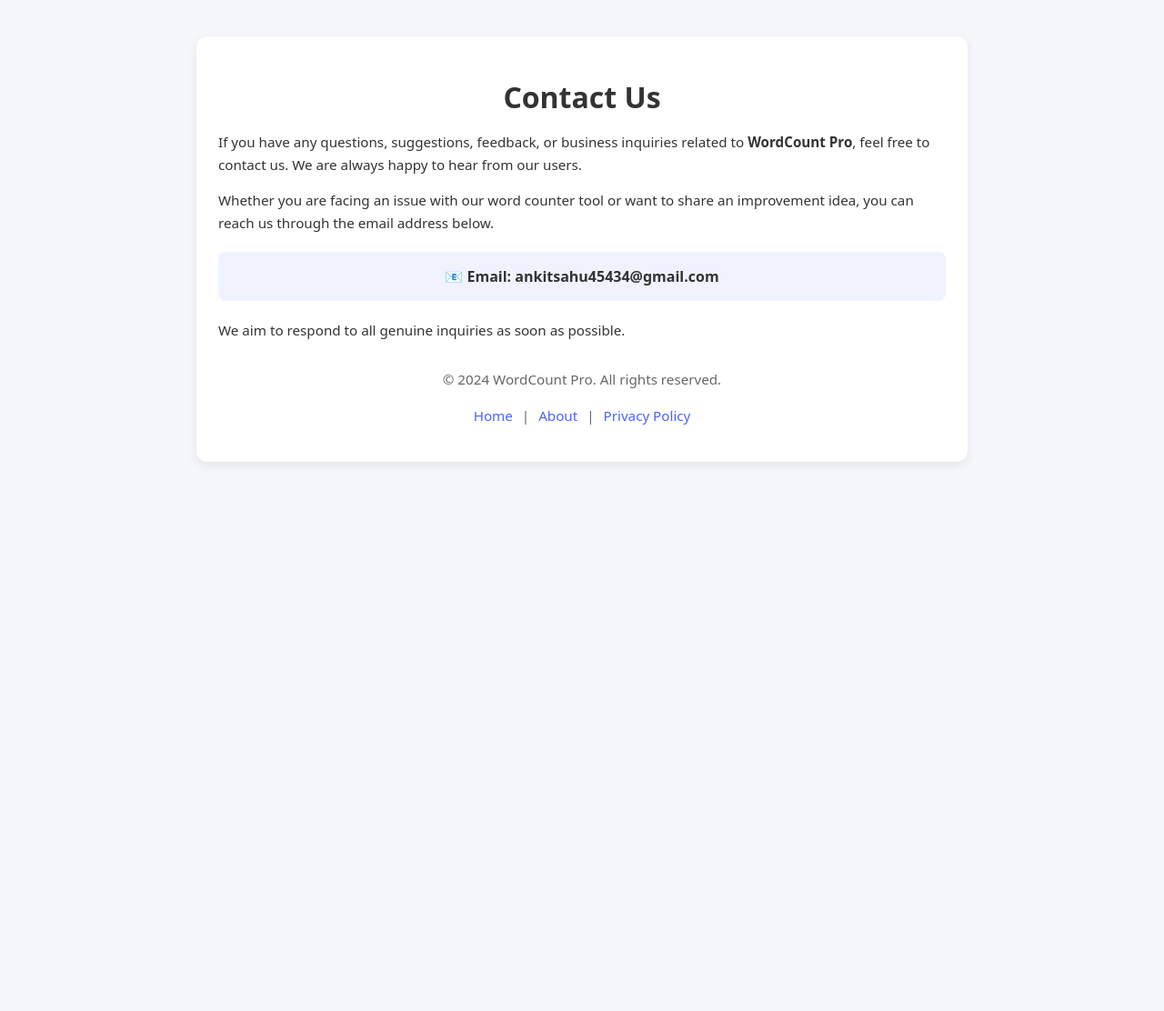
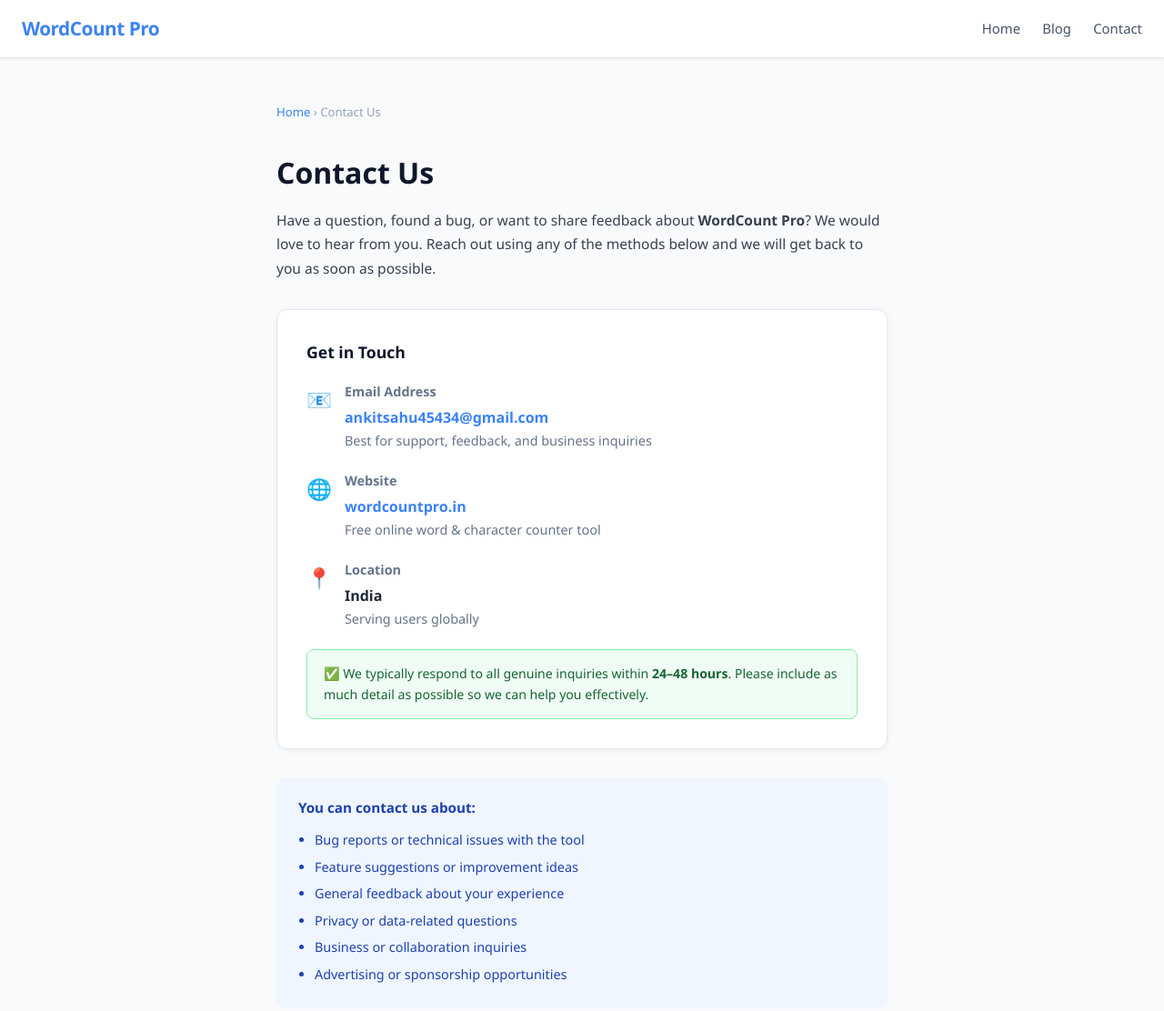
Before and after one commit to hackarxyz1-maker/hackarxyz1-maker.github.io, a plain HTML site: page contact.html in a window 1280 px wide. Shown: the top 1112 px of the page at 91% size. Before the commit the page ends 800 px from the top, so only its background shows below. Drawn offline with Linux system fonts and the light colour scheme.

Commit message:
Contact. html

```diff
--- a/contact.html
+++ b/contact.html
@@ -1,86 +1,120 @@
 <!DOCTYPE html>
 <html lang="en">
 <head>
-  <meta charset="UTF-8">
+  <meta charset="UTF-8" />
+  <meta name="viewport" content="width=device-width, initial-scale=1.0" />
+  <meta name="description" content="Contact WordCount Pro for support, feedback, or business inquiries. We are happy to help." />
   <title>Contact Us - WordCount Pro</title>
-  <meta name="viewport" content="width=device-width, initial-scale=1.0">
-  <meta name="description" content="Contact WordCount Pro for support, feedback, or business inquiries.">
   <style>
-    body {
-      margin: 0;
-      font-family: system-ui, -apple-system, BlinkMacSystemFont, "Segoe UI", Roboto, sans-serif;
-      background: #f5f7fb;
-      color: #333;
-    }
-    .container {
-      max-width: 800px;
-      margin: 40px auto;
-      background: #ffffff;
-      padding: 24px;
-      border-radius: 12px;
-      box-shadow: 0 4px 12px rgba(0,0,0,0.08);
-    }
-    h1 {
-      text-align: center;
-      margin-bottom: 16px;
-    }
-    p {
-      line-height: 1.6;
-      font-size: 0.95rem;
-    }
-    .email-box {
-      margin-top: 20px;
-      padding: 16px;
-      background: #f0f3ff;
-      border-radius: 8px;
-      text-align: center;
-      font-weight: 600;
-    }
-    footer {
-      margin-top: 30px;
-      text-align: center;
-      font-size: 0.8rem;
-      color: #666;
-    }
-    footer a {
-      color: #4a63ff;
-      text-decoration: none;
-      margin: 0 6px;
-    }
+    *, *::before, *::after { box-sizing: border-box; margin: 0; padding: 0; }
+    body { font-family: 'Segoe UI', system-ui, -apple-system, sans-serif; background: #f8fafc; color: #1e293b; line-height: 1.7; }
+    header { background: #fff; border-bottom: 1px solid #e2e8f0; padding: 14px 24px; display: flex; align-items: center; justify-content: space-between; position: sticky; top: 0; z-index: 10; box-shadow: 0 1px 4px rgba(0,0,0,.06); }
+    .logo { font-size: 1.3rem; font-weight: 800; color: #3b82f6; text-decoration: none; letter-spacing: -.5px; }
+    nav a { color: #475569; text-decoration: none; font-size: .93rem; font-weight: 500; margin-left: 20px; }
+    nav a:hover { color: #3b82f6; }
+    .container { max-width: 720px; margin: 48px auto; padding: 0 24px 80px; }
+    .breadcrumb { font-size: .82rem; color: #94a3b8; margin-bottom: 28px; }
+    .breadcrumb a { color: #3b82f6; text-decoration: none; }
+    h1 { font-size: 2rem; font-weight: 800; color: #0f172a; margin-bottom: 12px; }
+    p { margin-bottom: 14px; color: #374151; font-size: .97rem; }
+    .contact-card { background: #fff; border: 1px solid #e2e8f0; border-radius: 12px; padding: 32px; margin: 32px 0; box-shadow: 0 1px 6px rgba(0,0,0,.06); }
+    .contact-card h2 { font-size: 1.1rem; font-weight: 700; color: #0f172a; margin-bottom: 16px; }
+    .contact-item { display: flex; align-items: flex-start; gap: 14px; margin-bottom: 20px; }
+    .contact-item:last-child { margin-bottom: 0; }
+    .icon { font-size: 1.4rem; margin-top: 2px; }
+    .contact-item strong { display: block; font-size: .9rem; color: #64748b; margin-bottom: 2px; }
+    .contact-item a { color: #3b82f6; text-decoration: none; font-size: 1rem; font-weight: 600; }
+    .contact-item a:hover { text-decoration: underline; }
+    .contact-item p { margin: 0; font-size: .9rem; color: #64748b; }
+    .topics { background: #eff6ff; border-radius: 10px; padding: 20px 24px; margin: 28px 0; }
+    .topics h3 { font-size: .95rem; font-weight: 700; color: #1e40af; margin-bottom: 10px; }
+    .topics ul { margin-left: 18px; }
+    .topics ul li { color: #1e40af; font-size: .9rem; margin-bottom: 5px; }
+    .response-note { background: #f0fdf4; border: 1px solid #86efac; border-radius: 8px; padding: 14px 18px; font-size: .88rem; color: #166534; margin-top: 8px; }
+    footer { background: #1e293b; color: #94a3b8; text-align: center; padding: 24px; font-size: .85rem; }
+    footer a { color: #60a5fa; text-decoration: none; margin: 0 10px; }
+    footer a:hover { text-decoration: underline; }
   </style>
 </head>
 <body>
 
-  <div class="container">
-    <h1>Contact Us</h1>
+<header>
+  <a class="logo" href="https://wordcountpro.in/index.html">WordCount Pro</a>
+  <nav>
+    <a href="https://wordcountpro.in/index.html">Home</a>
+    <a href="https://wordcountpro.in/blog.html">Blog</a>
+    <a href="https://wordcountpro.in/contact.html">Contact</a>
+  </nav>
+</header>
 
-    <p>
-      If you have any questions, suggestions, feedback, or business inquiries related to
-      <strong>WordCount Pro</strong>, feel free to contact us. We are always happy to hear from our users.
-    </p>
+<div class="container">
+  <div class="breadcrumb">
+    <a href="https://wordcountpro.in/index.html">Home</a> › Contact Us
+  </div>
 
-    <p>
-      Whether you are facing an issue with our word counter tool or want to share an improvement idea,
-      you can reach us through the email address below.
-    </p>
+  <h1>Contact Us</h1>
+  <p>Have a question, found a bug, or want to share feedback about <strong>WordCount Pro</strong>? We would love to hear from you. Reach out using any of the methods below and we will get back to you as soon as possible.</p>
 
-    <div class="email-box">
-      📧 Email: ankitsahu45434@gmail.com
+  <div class="contact-card">
+    <h2>Get in Touch</h2>
+
+    <div class="contact-item">
+      <span class="icon">📧</span>
+      <div>
+        <strong>Email Address</strong>
+        <a href="mailto:ankitsahu45434@gmail.com">ankitsahu45434@gmail.com</a>
+        <p>Best for support, feedback, and business inquiries</p>
+      </div>
     </div>
 
-    <p style="margin-top: 20px;">
-      We aim to respond to all genuine inquiries as soon as possible.
-    </p>
+    <div class="contact-item">
+      <span class="icon">🌐</span>
+      <div>
+        <strong>Website</strong>
+        <a href="https://wordcountpro.in">wordcountpro.in</a>
+        <p>Free online word &amp; character counter tool</p>
+      </div>
+    </div>
 
-    <footer>
-      <p>© 2024 WordCount Pro. All rights reserved.</p>
-      <p>
-        <a href="index.html">Home</a> |
-        <a href="about.html">About</a> |
-        <a href="privacy-policy.html">Privacy Policy</a>
-      </p>
-    </footer>
+    <div class="contact-item">
+      <span class="icon">📍</span>
+      <div>
+        <strong>Location</strong>
+        <span style="font-size:1rem; font-weight:600; color:#1e293b;">India</span>
+        <p>Serving users globally</p>
+      </div>
+    </div>
+
+    <div class="response-note">
+      ✅ We typically respond to all genuine inquiries within <strong>24–48 hours</strong>. Please include as much detail as possible so we can help you effectively.
+    </div>
   </div>
+
+  <div class="topics">
+    <h3>You can contact us about:</h3>
+    <ul>
+      <li>Bug reports or technical issues with the tool</li>
+      <li>Feature suggestions or improvement ideas</li>
+      <li>General feedback about your experience</li>
+      <li>Privacy or data-related questions</li>
+      <li>Business or collaboration inquiries</li>
+      <li>Advertising or sponsorship opportunities</li>
+    </ul>
+  </div>
+
+  <p>For questions about how we handle data and cookies, please review our <a href="https://wordcountpro.in/privacy-policy.html">Privacy Policy</a> and <a href="https://wordcountpro.in/cookies.html">Cookie Policy</a> first — your question may already be answered there.</p>
+</div>
+
+<footer>
+  <p>© 2026 WordCount Pro. All rights reserved.</p>
+  <p style="margin-top:10px;">
+    <a href="https://wordcountpro.in/index.html">Home</a>
+    <a href="https://wordcountpro.in/about.html">About Us</a>
+    <a href="https://wordcountpro.in/privacy-policy.html">Privacy Policy</a>
+    <a href="https://wordcountpro.in/cookies.html">Cookie Policy</a>
+    <a href="https://wordcountpro.in/contact.html">Contact Us</a>
+  </p>
+</footer>
 
 </body>
 </html>
```
